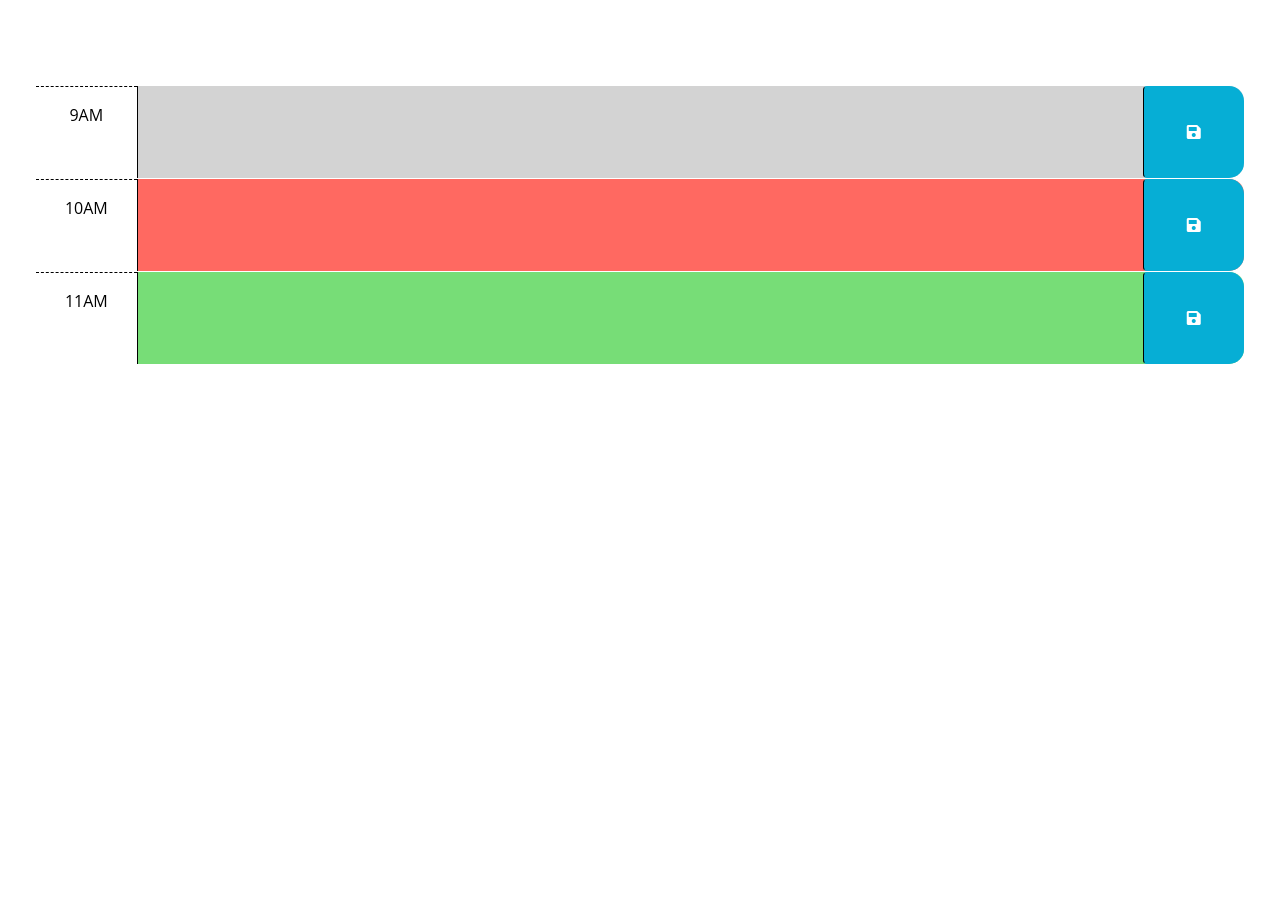
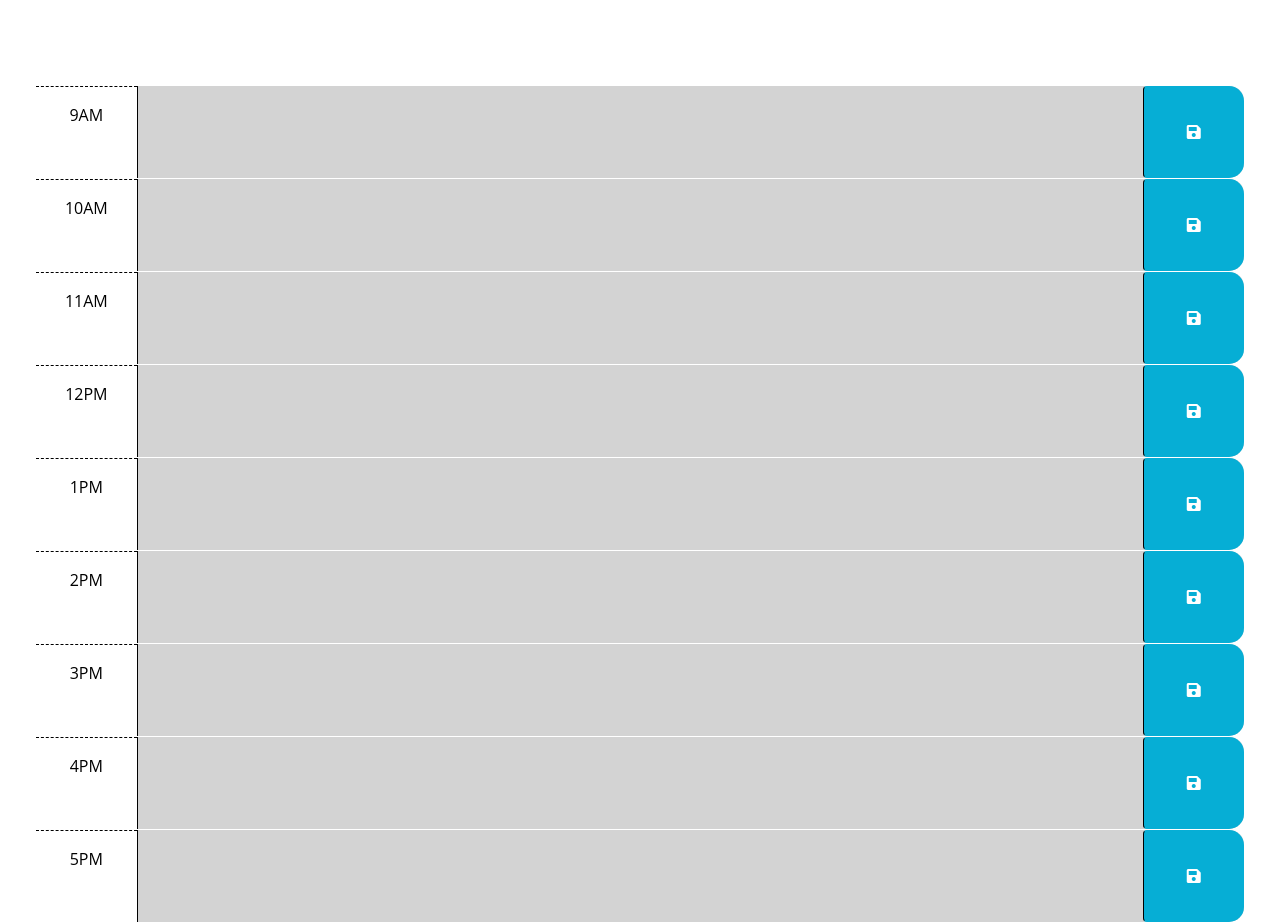
Before and after one commit to coding-boot-camp/crispy-octo-meme, a plain HTML site: page Develop/index.html in a window 1280 px wide. Shown: the part 166-1088 px from the top of the page. Before the commit the page ends 800 px from the top, so only its background shows below. Drawn offline with nearby package versions, Linux system fonts and the light colour scheme.

Commit message:
added more hours in html, added dayjs variables to js

```diff
--- a/Develop/index.html
+++ b/Develop/index.html
@@ -31,17 +31,7 @@
       <p id="currentDay" class="lead"></p>
     </header>
     <div class="container-fluid px-5">
-      <!-- Use class for "past", "present", and "future" to apply styles to the
-        time-block divs accordingly. The javascript will need to do this by
-        adding/removing these classes on each div by comparing the hour in the
-        id to the current hour. The html provided below is meant to be an example
-        demonstrating how the css provided can be leveraged to create the
-        desired layout and colors. The html below should be removed or updated
-        in the finished product. Remember to delete this comment once the
-        code is implemented.
-        -->
 
-      <!-- Example of a past time block. The "past" class adds a gray background color. -->
       <div id="hour-9" class="row time-block past">
         <div class="col-2 col-md-1 hour text-center py-3">9AM</div>
         <textarea class="col-8 col-md-10 description" rows="3"> </textarea>
@@ -50,8 +40,7 @@
         </button>
       </div>
 
-      <!-- Example of a present time block. The "present" class adds a red background color. -->
-      <div id="hour-10" class="row time-block present">
+      <div id="hour-10" class="row time-block past">
         <div class="col-2 col-md-1 hour text-center py-3">10AM</div>
         <textarea class="col-8 col-md-10 description" rows="3"> </textarea>
         <button class="btn saveBtn col-2 col-md-1" aria-label="save">
@@ -59,9 +48,56 @@
         </button>
       </div>
 
-      <!-- Example of a future time block. The "future" class adds a green background color. -->
-      <div id="hour-11" class="row time-block future">
+      <div id="hour-11" class="row time-block past">
         <div class="col-2 col-md-1 hour text-center py-3">11AM</div>
+        <textarea class="col-8 col-md-10 description" rows="3"> </textarea>
+        <button class="btn saveBtn col-2 col-md-1" aria-label="save">
+          <i class="fas fa-save" aria-hidden="true"></i>
+        </button>
+      </div>
+
+      <div id="hour-12" class="row time-block past">
+        <div class="col-2 col-md-1 hour text-center py-3">12PM</div>
+        <textarea class="col-8 col-md-10 description" rows="3"> </textarea>
+        <button class="btn saveBtn col-2 col-md-1" aria-label="save">
+          <i class="fas fa-save" aria-hidden="true"></i>
+        </button>
+      </div>
+
+      <div id="hour-13" class="row time-block past">
+        <div class="col-2 col-md-1 hour text-center py-3">1PM</div>
+        <textarea class="col-8 col-md-10 description" rows="3"> </textarea>
+        <button class="btn saveBtn col-2 col-md-1" aria-label="save">
+          <i class="fas fa-save" aria-hidden="true"></i>
+        </button>
+      </div>
+
+      <div id="hour-14" class="row time-block past">
+        <div class="col-2 col-md-1 hour text-center py-3">2PM</div>
+        <textarea class="col-8 col-md-10 description" rows="3"> </textarea>
+        <button class="btn saveBtn col-2 col-md-1" aria-label="save">
+          <i class="fas fa-save" aria-hidden="true"></i>
+        </button>
+      </div>
+
+      <div id="hour-15" class="row time-block past">
+        <div class="col-2 col-md-1 hour text-center py-3">3PM</div>
+        <textarea class="col-8 col-md-10 description" rows="3"> </textarea>
+        <button class="btn saveBtn col-2 col-md-1" aria-label="save">
+          <i class="fas fa-save" aria-hidden="true"></i>
+        </button>
+      </div>
+
+      <div id="hour-16" class="row time-block past">
+        <div class="col-2 col-md-1 hour text-center py-3">4PM</div>
+        <textarea class="col-8 col-md-10 description" rows="3"> </textarea>
+        <button class="btn saveBtn col-2 col-md-1" aria-label="save">
+          <i class="fas fa-save" aria-hidden="true"></i>
+        </button>
+      </div>
+
+      <div id="hour-17" class="row time-block past">
+        <div class="col-2 col-md-1 hour text-center py-3">5PM</div>
         <textarea class="col-8 col-md-10 description" rows="3"> </textarea>
         <button class="btn saveBtn col-2 col-md-1" aria-label="save">
           <i class="fas fa-save" aria-hidden="true"></i>
--- a/Develop/script.js
+++ b/Develop/script.js
@@ -1,23 +1,27 @@
-// Wrap all code that interacts with the DOM in a call to jQuery to ensure that
-// the code isn't run until the browser has finished rendering all the elements
-// in the html.
-$(function () {
+$(document).ready(function () {
+  const day = dayjs();
+  const date = $('#currentDay');
+  const hour = dayjs().hour();
+
+
+});
+
+
 // TODO: Add a listener for click events on the save button. This code should
 // use the id in the containing time-block as a key to save the user input in
 // local storage. HINT: What does `this` reference in the click listener
 // function? How can DOM traversal be used to get the "hour-x" id of the
 // time-block containing the button that was clicked? How might the id be
 // useful when saving the description in local storage?
-  //
+
 // TODO: Add code to apply the past, present, or future class to each time
 // block by comparing the id to the current hour. HINTS: How can the id
 // attribute of each time-block be used to conditionally add or remove the
 // past, present, and future classes? How can Day.js be used to get the
 // current hour in 24-hour time?
-  //
+
 // TODO: Add code to get any user input that was saved in localStorage and set
 // the values of the corresponding textarea elements. HINT: How can the id
 // attribute of each time-block be used to do this?
-  //
+
 // TODO: Add code to display the current date in the header of the page.
-});
```
Lines whose indentation alone changed are shown as unchanged.
